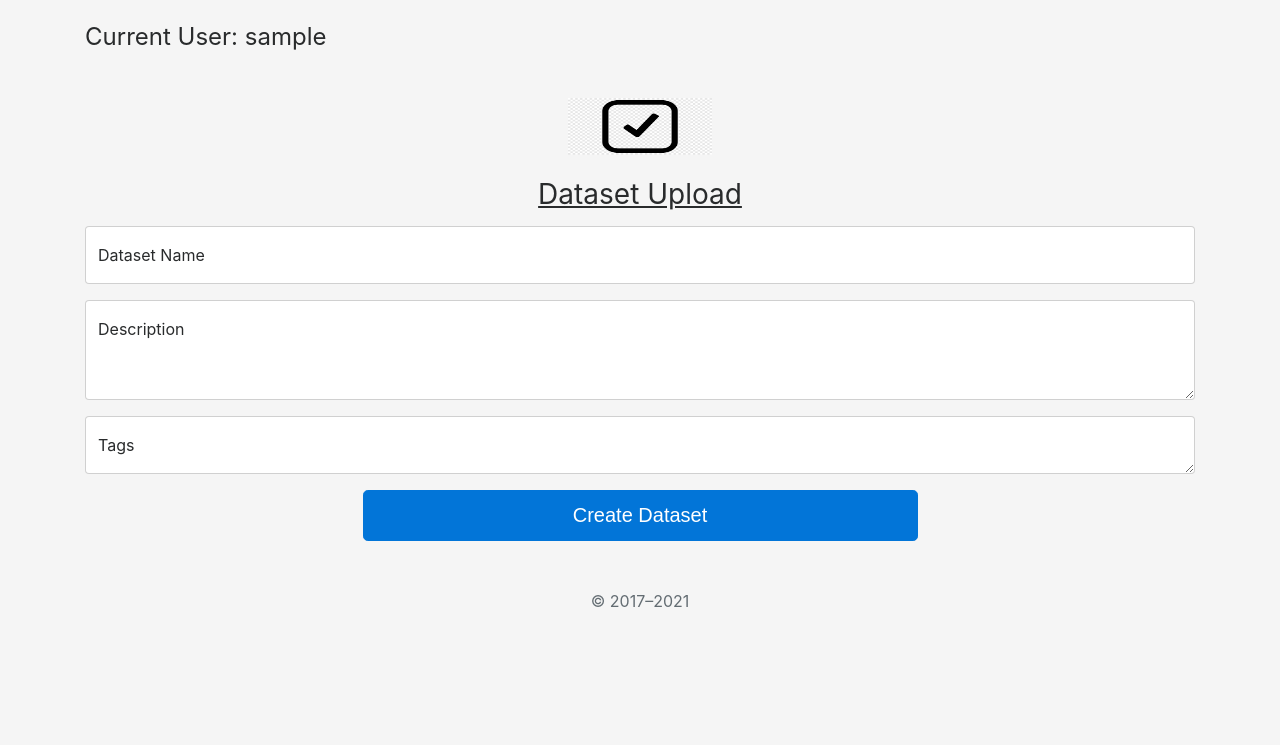
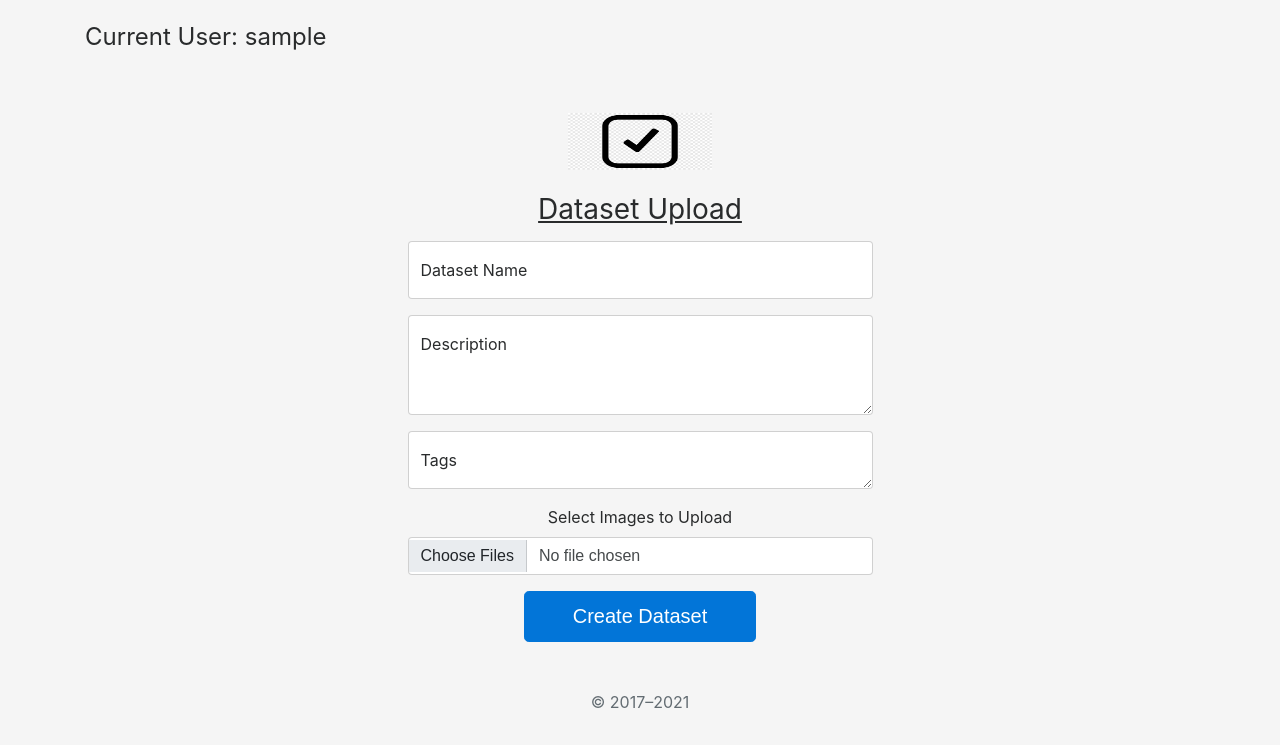
Before and after one commit to dbgilson/CrowdsourcingDatasetPlatform, a PHP site: page /CreateDataset.php in a window 1280 px wide. Shown: the part 113-858 px from the top of the page. Before the commit the page ends 720 px from the top, so only its background shows below. Run offline with PHP 8.4, Linux system fonts and the light colour scheme; the visitor is signed in with stand-in values (Sample User, id 1); some libraries are stand-ins or nearby versions.

Commit message:
Updated for Uploading Images

```diff
--- a/Crowdsourcing Dataset Frontend/Pages/CreateDataset.php
+++ b/Crowdsourcing Dataset Frontend/Pages/CreateDataset.php
@@ -55,7 +55,7 @@
           <?php
             echo '<h1 align="left" class="h4 mt-1 mb-5 fw-normal">Current User: ' . $_SESSION['username'] . '</h1>';
           ?>
-          <form class="create-dataset" method="post" action="CreateDataset.php">
+          <form class="form-upload" method="post" action="CreateDataset.php" enctype="multipart/form-data">
           <?php include('../../config/errors.php'); ?>
               <img class="mb-4" src="../assets/checkbox.png" alt="" width="144" height="57">
               <h1 class="h3 mb-3 fw-normal u"><u>Dataset Upload</u></h1>
@@ -75,6 +75,11 @@
                     <label for="description">Tags</label>
               </div>
 
+              <div class="mb-3">
+                <label for="formFile" class="form-label">Select Images to Upload</label>
+                <input class="form-control" type="file" name="fileToUpload" id="fileToUpload" multiple>
+              </div>
+
               <button type="submit" class="w-50 btn btn-lg btn-primary" name="create_dataset">Create Dataset</button>
 
               <p class="mt-5 mb-3 text-muted">&copy; 2017–2021</p>
```
